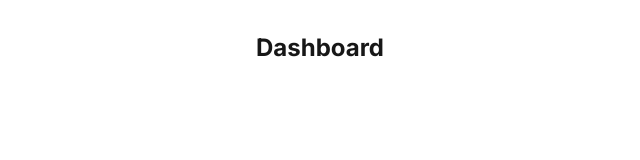
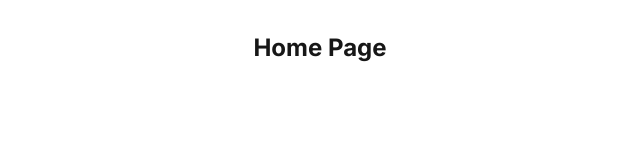
Before and after one commit to bergerac5/legal-case-web, a Next.js app: page / in a window 1280 px wide. Shown: the top 160 px of the page, without its empty margins (320-960 px from the left). Built offline with nearby package versions, Linux system fonts and the light colour scheme.

Commit message:
homepage text

```diff
--- a/app/page.tsx
+++ b/app/page.tsx
@@ -2,7 +2,7 @@ export default function Home() {
   return (
    <div>
     <div className="p-8">
-        <h1 className="text-2xl font-bold mb-4 text-center">Dashboard</h1>
+        <h1 className="text-2xl font-bold mb-4 text-center">Home Page</h1>
         {/*to do home page content here */}
       </div>
    </div>
--- a/app/reset-password/page.tsx
+++ b/app/reset-password/page.tsx
@@ -4,7 +4,7 @@ const ResetPassword = () => {
   return (
     <div>
       <div className="p-8">
-        <h1 className="text-2xl font-bold mb-4 text-center">Dashboard</h1>
+        <h1 className="text-2xl font-bold mb-4 text-center">Reset Page</h1>
         {/*to do resetpassword page content here */}
       </div>
     </div>
```
